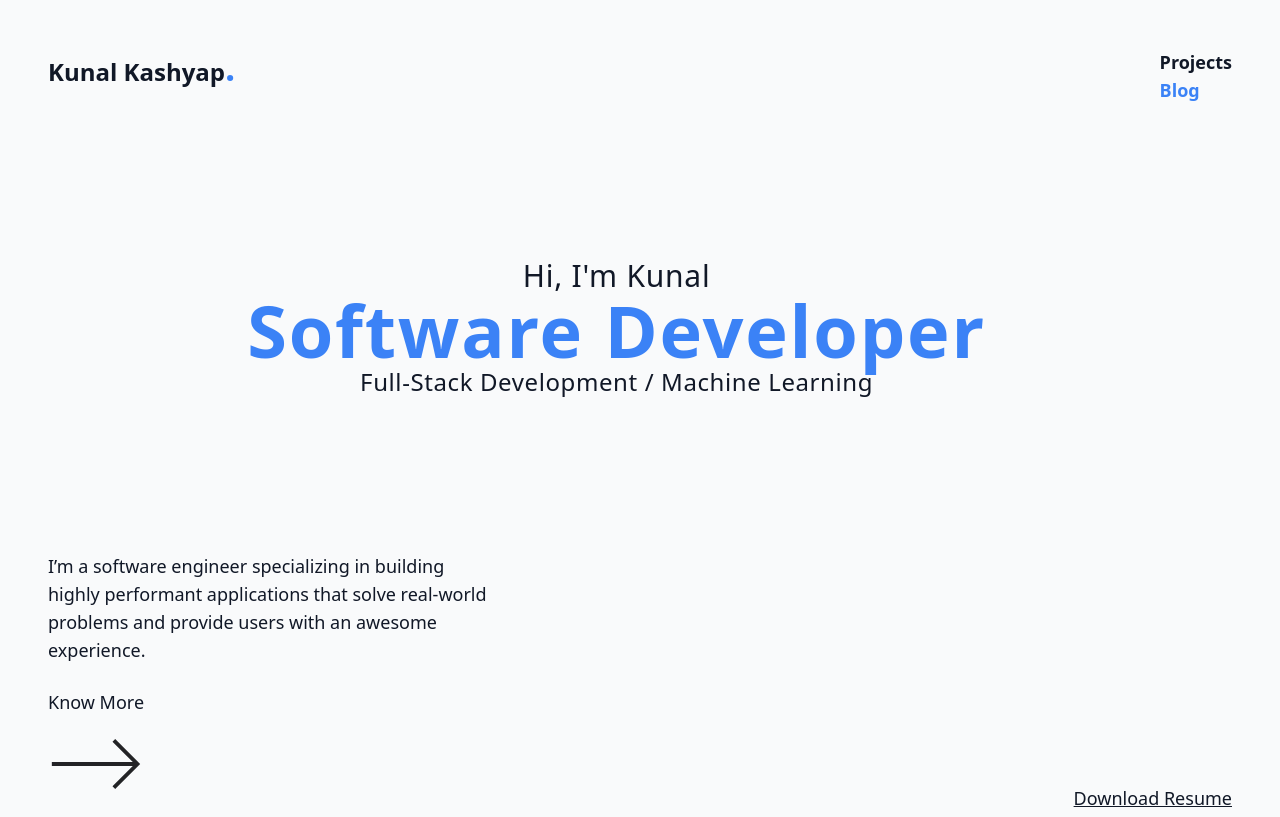
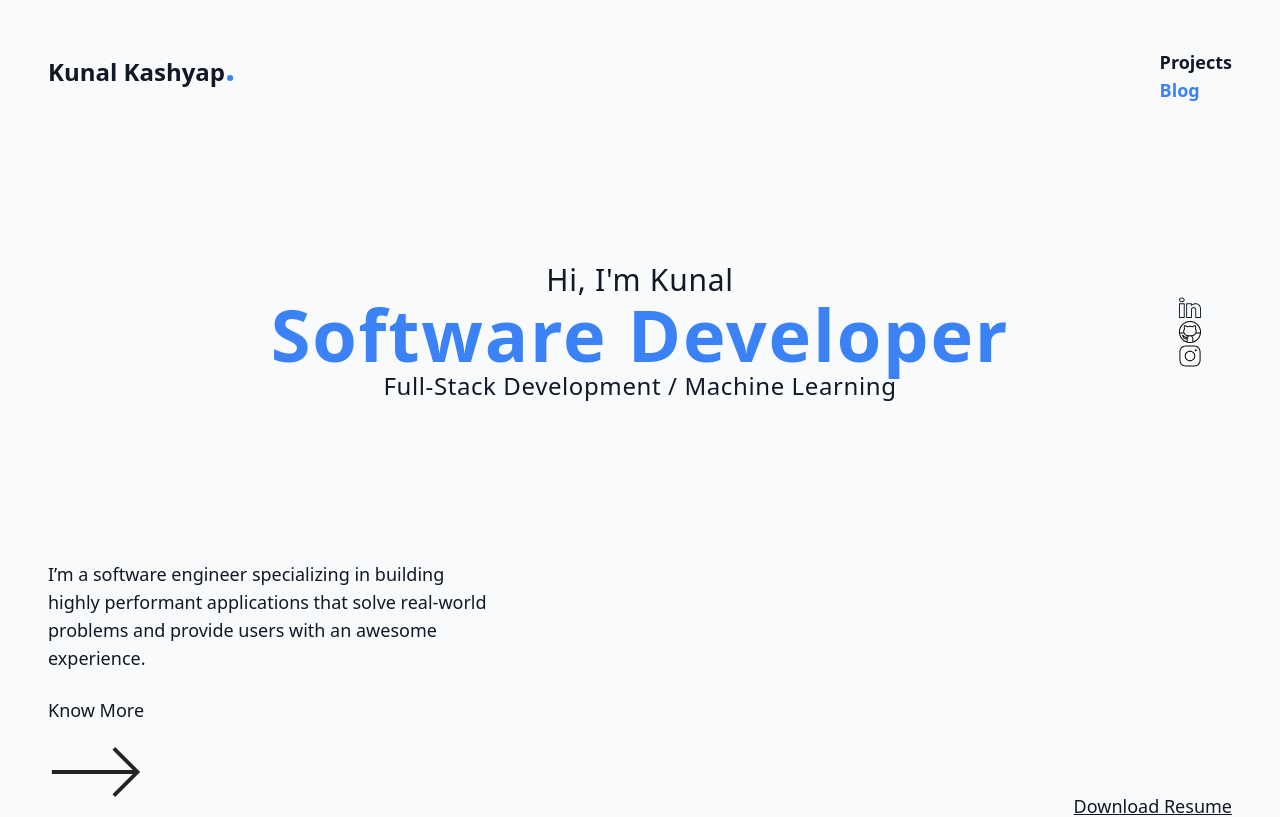
Before and after one commit to kunalkashyap855/kunalkashyap, a Next.js app: page / in a window 1280 px wide. Shown: the top 817 px of the page. Built offline with nearby package versions, Linux system fonts and the light colour scheme.

Commit message:
Fix Social icons on big screens

```diff
--- a/src/sections/Landing.tsx
+++ b/src/sections/Landing.tsx
@@ -14,7 +14,7 @@ function Landing() {
                 <p className="text-blue-500 font-extrabold text-7xl tracking-wide">Software Developer</p>
                 <p className="text-gray-900 text-2xl tracking-wide">Full-Stack Development / Machine Learning</p>
             </div>
-            <div className="flex justify-around px-16 my-8 laptop:flex-col laptop:w-1/12 laptop:items-center laptop:justify-around laptop:py-48">
+            <div className="flex justify-around px-16 my-8 laptop:flex-col laptop:w-1/12 laptop:items-center laptop:justify-around laptop:py-48 laptop:px-0 laptop:my-0">
                 <a href="https://www.linkedin.com/in/kunal-kashyap-233a9914a/" target="_blank">
                     <Image width={24} height={24} alt="LinkedIn" src="/linkedin.svg" />
                 </a>
```
